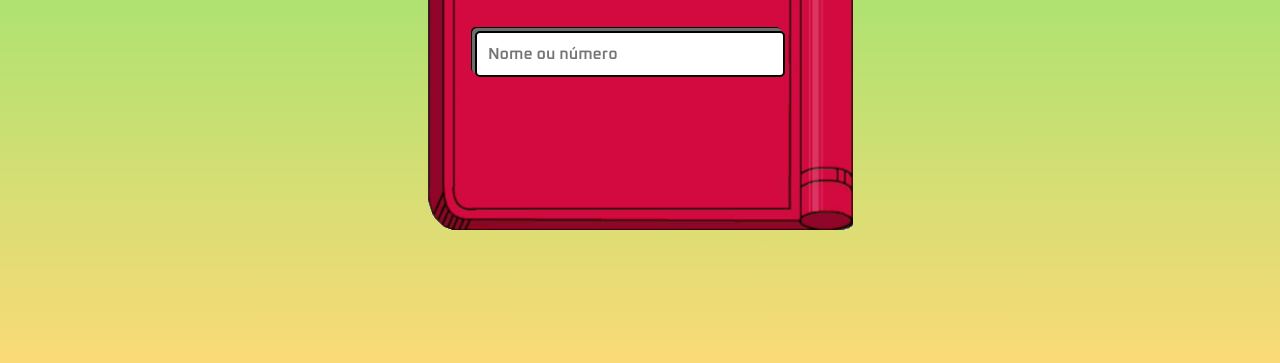
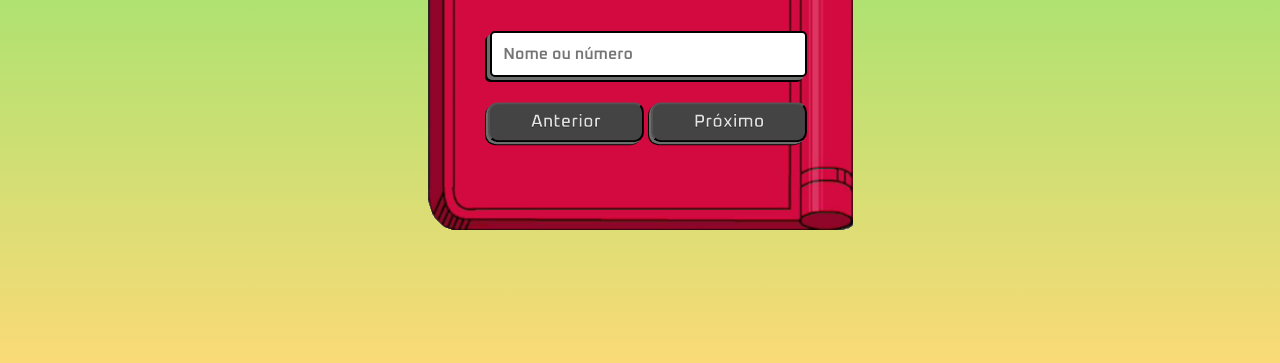
Before and after one commit to ErickPrinzhofer/Pokedex, a plain HTML site: page index.html in a window 1280 px wide. Shown: the part 535-898 px from the top of the page. Drawn offline with Linux system fonts and the light colour scheme; no server answers.

Commit message:
Atualizando

```diff
--- a/css/style.css
+++ b/css/style.css
@@ -52,8 +52,8 @@ main {
 .form{
     position:absolute;
     top:63%;
-    left: 16%;
-    width: 65%;
+    left: 18%;
+    width: 66.5%;
 }
 
 .input__search{
@@ -64,6 +64,40 @@ main {
     border-radius: 5px;
     font-weight: 600;
     color: rgb(2, 1, 1);
-    box-shadow: -3px -3px 0 rgb(108,110,109), -4px -4px 0 black;
+    box-shadow: -3px 3px 0 rgb(108,110,109), -5px 5px 0 black;
 
 }
+
+.buttons{
+    position: absolute;
+    top: 70%;
+    left: 46%;
+    width: 51%;
+    border-radius: 50%;
+    transform: translate(-36%, 20%);
+    display: flex;
+    gap: 2%;
+
+}
+
+button{
+    width: 45%;
+    padding: 1%;
+    border-radius: 10px;
+    box-shadow: -2px 2px 0 rgb(108,110,109), -3px 3px 0 black;
+    padding: 2%;
+    font-size: large;
+    font-weight: 600;
+    background-color: #444;
+    color: #e3e3e3;
+    -webkit-text-stroke-width: 0.3px;
+    -webkit-text-stroke-color: black;
+
+}
+
+.button:active{ /* Quando apertar o botão*/
+    background-color: gray;
+    color: black;
+    box-shadow: inset -4px 4px 0 black;
+    font-size: 1rem;
+}
--- a/index.html
+++ b/index.html
@@ -6,7 +6,7 @@
     <title>Pokedex</title>
     <link rel="icon" href="./imagens/favicon-16x16.png"> <!-- Icone que fica na janela-->
     <link rel="stylesheet" href="./css/style.css"> <!-- Criação do css-->
-
+    <script defer src="./js/script.js"></script> <!-- defer é pra não começar o js sem antes ter carregado a página-->
 
 </head>
 <body>
@@ -15,8 +15,8 @@
         <img src="./imagens/favicon-16x16.png" alt="pokemon" class="pokemon__image">
 
         <h1 class="pokemon__data">
-            <span class="pokemon__number">6</span> -
-            <span class="pokemon__name">pikachu</span>
+            <span class="pokemon__number"></span> -
+            <span class="pokemon__name"></span>
         </h1>
 
         <form class="form">
@@ -25,9 +25,12 @@
             class="input__search"
             placeholder="Nome ou número"
             required>
+        </form>
 
-
-        </form>
+        <div class="buttons">
+            <button class="button btn-prev">Anterior</button>
+            <button class="button btn-next">Próximo</button>
+        </div>
 
         <img src="./imagens/pokedex.png" alt="pokedex" class="pokedex">
     </main>
--- /dev/null
+++ b/js/script.js
@@ -0,0 +1,18 @@
+const pokemonName = document.querySelector('.pokemon__name');
+console.log(pokemonName)
+const fetchPokemon = async (pokemon) => { //Chamando a API, é assincrona, então tem que ser feita antes de passar pro próximo código
+
+    const APIResponse = await fetch(`https://pokeapi.co/api/v2/pokemon/${pokemon}`); //await é pra esperar, por isso precisa do async;
+
+    const data = await APIResponse.json();
+    return data;
+
+}
+
+const renderPokemon = async (pokemon) => {
+
+    const data = await fetchPokemon(pokemon);
+
+    pokemonName.innerHTML = data.name;
+}
+renderPokemon('100')
```
